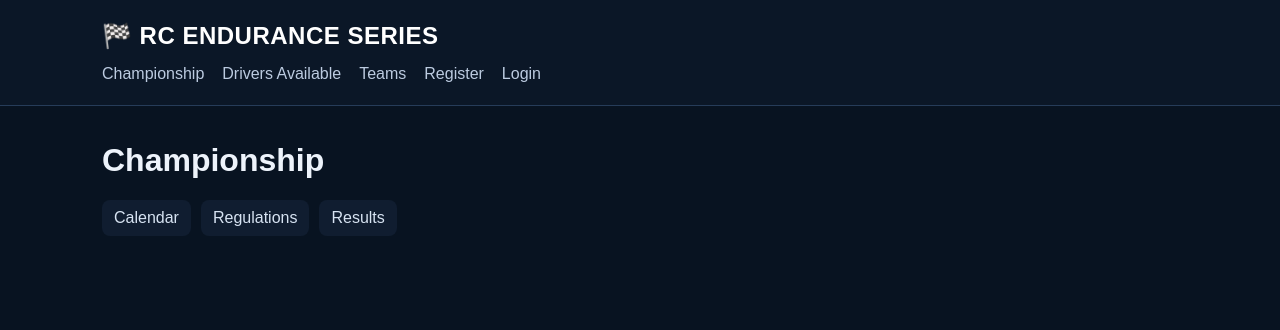
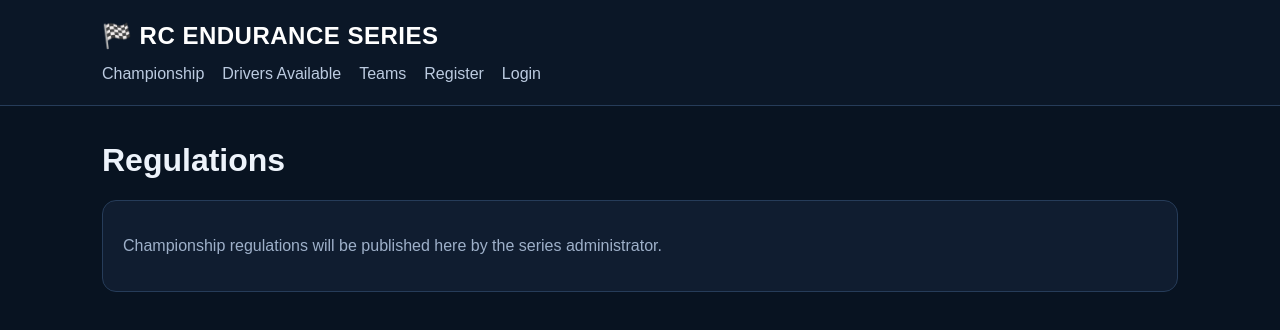
Before and after one commit to JoeK1973/RC-Endurance-Series-Manager, a Next.js app: page /championship in a window 1280 px wide. Shown: the top 330 px of the page. Built offline with nearby package versions, Linux system fonts and the light colour scheme; no server answers; the database is empty.

Commit message:
Add files via upload

```diff
--- a/app/championship/page.tsx
+++ b/app/championship/page.tsx
@@ -1 +1,10 @@
-import Link from"next/link";import{createClient}from"@/lib/supabase/server";export default async function P(){const s=await createClient();const{data:rounds}=await s.from("rounds").select("*").order("event_date");return <><h1>Championship</h1><div className="tabs"><Link href="/championship">Calendar</Link><Link href="/championship/regulations">Regulations</Link><Link href="/championship/results">Results</Link></div><div className="grid two">{(rounds||[]).map((r:any)=><div className="card" key={r.id}><h2>{r.name}</h2><p className="muted">{r.event_date} · {r.venue}</p></div>)}</div></>}
+export default function RegulationsPage() {
+  return (
+    <>
+      <h1>Regulations</h1>
+      <div className="card space">
+        <p className="muted">Championship regulations will be published here by the series administrator.</p>
+      </div>
+    </>
+  );
+}
```
